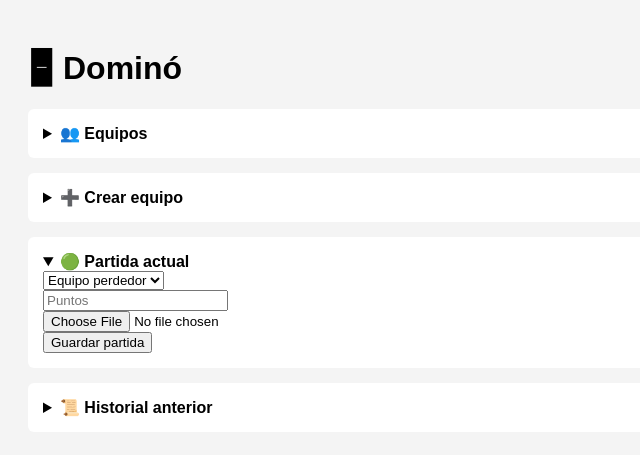
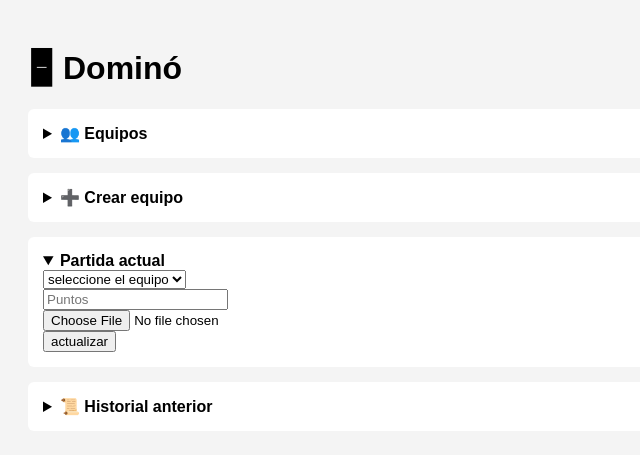
Before and after one commit to abrahamramost01-netizen/dmie, a Flask app: page / in a window 1280 px wide. Shown: the top 455 px of the page, without its empty margins (0-640 px from the left). Run offline with Flask 3, Linux system fonts and the light colour scheme; data that the repository does not hold is empty; some libraries are stand-ins or nearby versions.

Commit message:
Update index.html

```diff
--- a/templates/index.html
+++ b/templates/index.html
@@ -57,10 +57,10 @@
 
 <!-- PARTIDA ACTUAL (SIEMPRE VISIBLE) -->
 <details open>
-    <summary>🟢 Partida actual</summary>
+    <summary>Partida actual</summary>
     <form method="post" action="/add_match" enctype="multipart/form-data">
         <select name="team_id" required>
-            <option value="">Equipo perdedor</option>
+            <option value="">seleccione el equipo</option>
             {% for t in teams %}
                 <option value="{{ t[0] }}">{{ t[1] }}</option>
             {% endfor %}
@@ -70,7 +70,7 @@
         <br>
         <input type="file" name="image" accept="image/*">
         <br>
-        <button type="submit">Guardar partida</button>
+        <button type="submit">actualizar</button>
     </form>
 </details>
 
```
